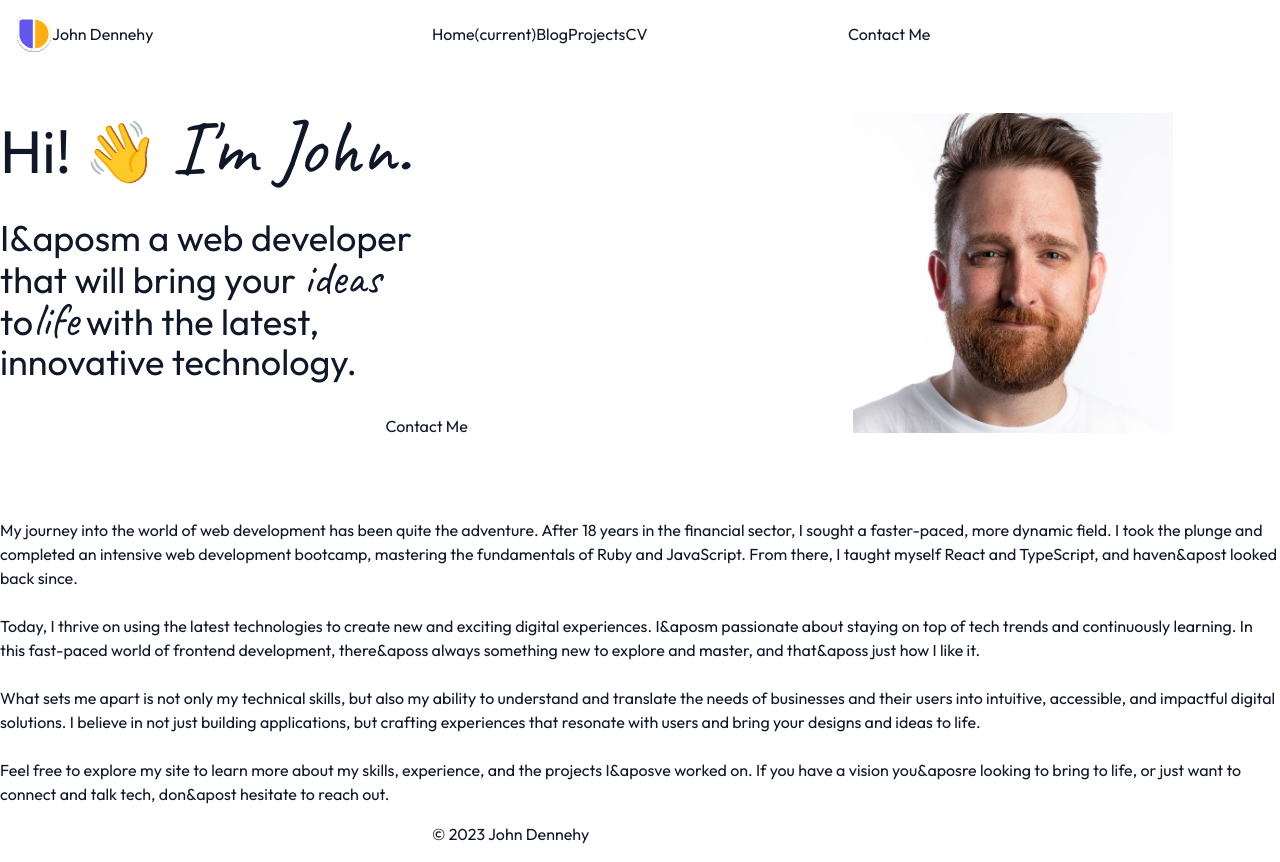
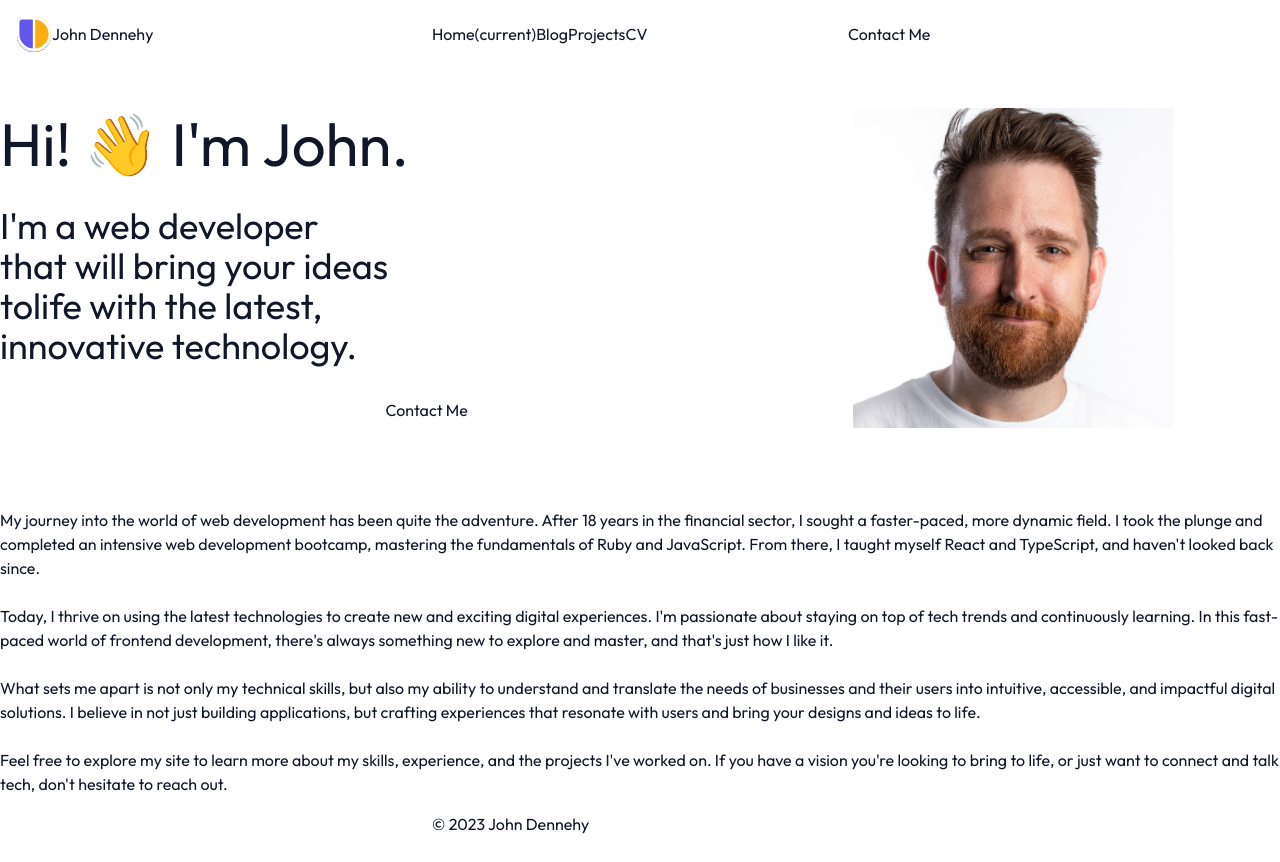
Before and after one commit to John-Dennehy/johndennehy.dev, a Next.js app: page / in a window 1280 px wide. Built offline with nearby package versions, Linux system fonts and the light colour scheme.

Commit message:
fix: moves Handwriting to components
Signed-off-by: John Dennehy <8093939+John-Dennehy@users.noreply.github.com>

```diff
--- a/src/app/page.tsx
+++ b/src/app/page.tsx
@@ -1,6 +1,7 @@
 import Link from "next/link";
 import { Button } from "../components/ui/button";
 import ImageBorder from "@/src/components/ImageBorder";
+import { Handwriting } from "../components/Handwriting";
 
 
 const session = null;
@@ -14,7 +15,7 @@ export default async function Home() {
             Hi! 👋 <Handwriting>I&apos;m John.</Handwriting>
           </h2>
           <h3 className="description text-4xl mr-16  transition-colors duration-500">
-            I&aposm a web developer <br /> that will bring your{" "}
+            I&apos;m a web developer <br /> that will bring your{" "}
             <Handwriting>ideas</Handwriting> <br /> to
             <Handwriting>life</Handwriting> with the latest, <br /> innovative
             technology.
@@ -33,14 +34,14 @@ export default async function Home() {
           faster-paced, more dynamic field. I took the plunge and completed an
           intensive web development bootcamp, mastering the fundamentals of Ruby
           and JavaScript. From there, I taught myself React and TypeScript, and
-          haven&apost looked back since.
+          haven&apos;t looked back since.
         </p>
         <p>
           Today, I thrive on using the latest technologies to create new and
-          exciting digital experiences. I&aposm passionate about staying on top of
+          exciting digital experiences. I&apos;m passionate about staying on top of
           tech trends and continuously learning. In this fast-paced world of
-          frontend development, there&aposs always something new to explore and
-          master, and that&aposs just how I like it.
+          frontend development, there&apos;s always something new to explore and
+          master, and that&apos;s just how I like it.
         </p>
         <p>
           What sets me apart is not only my technical skills, but also my ability
@@ -51,22 +52,11 @@ export default async function Home() {
         </p>
         <p>
           Feel free to explore my site to learn more about my skills, experience,
-          and the projects I&aposve worked on. If you have a vision you&aposre looking to
-          bring to life, or just want to connect and talk tech, don&apost hesitate to
+          and the projects I&apos;ve worked on. If you have a vision you&apos;re looking to
+          bring to life, or just want to connect and talk tech, don&apos;t hesitate to
           reach out.
         </p>
       </div>
     </>
   );
 }
-
-type HandwritingProps = {
-  children: string;
-};
-export function Handwriting({ children }: HandwritingProps) {
-  return (
-    <span className="text-[130%] font-handwriting text-brandPrimaryDark dark:text-brandAccent">
-      {children}
-    </span>
-  );
-}
--- /dev/null
+++ b/src/components/Handwriting.tsx
@@ -0,0 +1,10 @@
+type HandwritingProps = {
+	children: string;
+};
+export function Handwriting({ children }: HandwritingProps) {
+	return (
+		<span className="text-[130%] font-handwriting text-brandPrimaryDark dark:text-brandAccent">
+			{children}
+		</span>
+	);
+}
```
